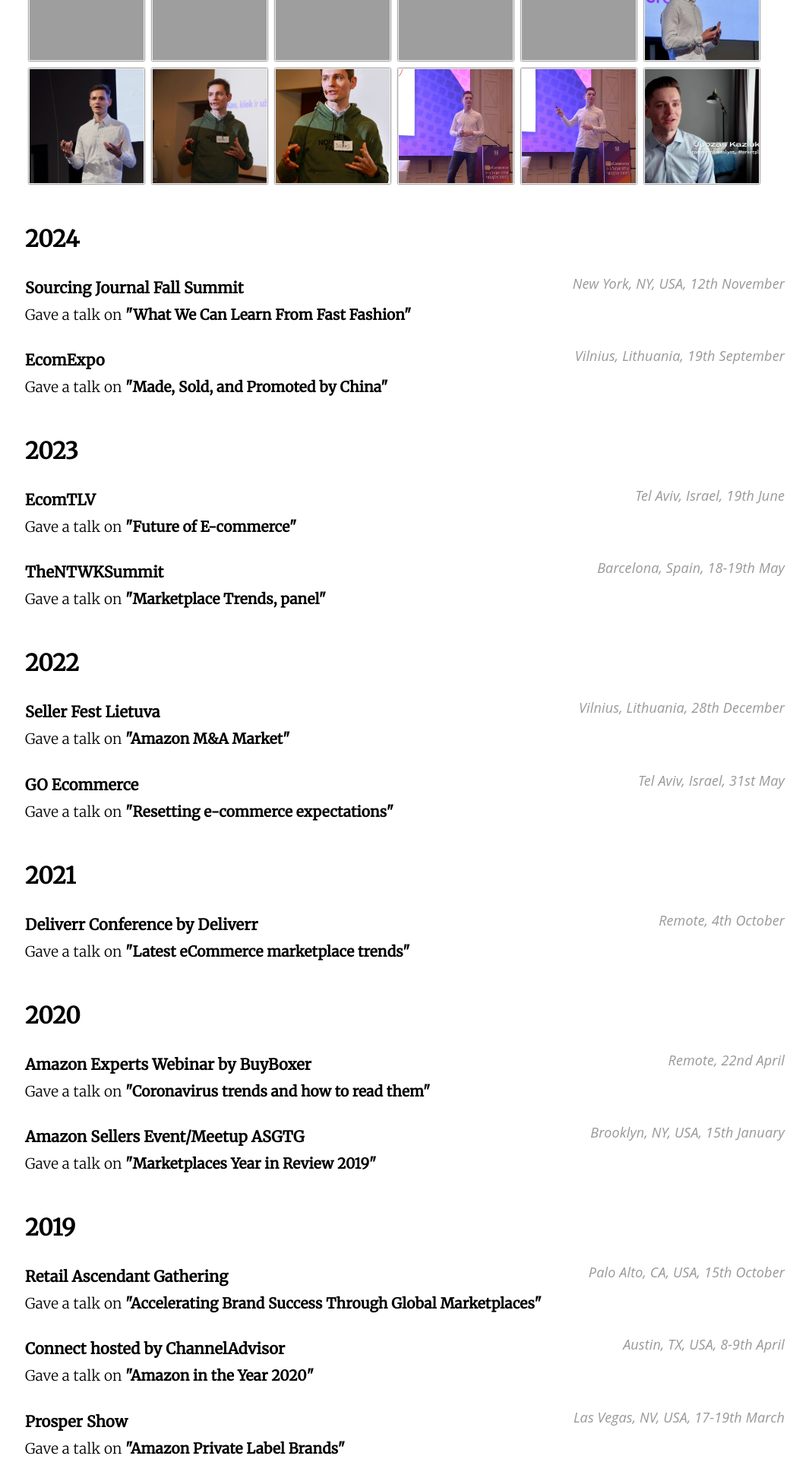
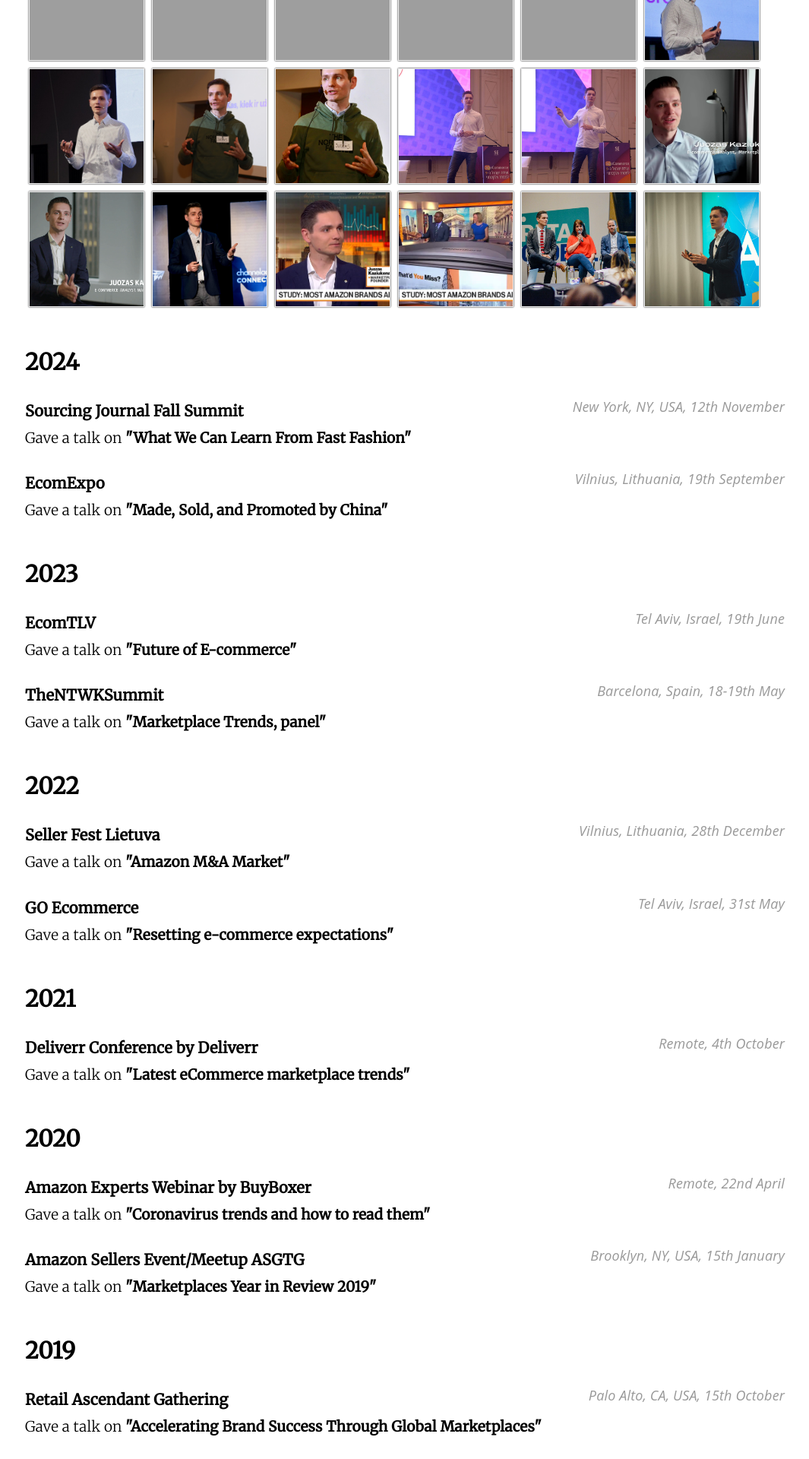
Before and after one commit to juokaz/juokaz.com, a Jekyll site: the page built from conferences.html, in a window 1280 px wide. Shown: the part 318-2238 px from the top of the page at 76% size, without its empty margins (107-1172 px from the left). Built offline with Jekyll 4.4.1, drawn with Linux system fonts in a browser that asks for light colours; grey boxes are pictures that could not be loaded.

Commit message:
Show only the latest 18 photos

```diff
--- a/conferences.html
+++ b/conferences.html
@@ -12,7 +12,7 @@ title: Conferences
 </p>
 
 <ul class="photos">
-    {% for image in site.pictures limit:12 %}
+    {% for image in site.pictures limit:18 %}
         <li><a href="/pictures/{{ image }}" title="{{ image | remove:'.jpg' | split:'-' | join:' ' }}"><img src="/pictures/{{ image }}" alt="{{ image | remove:'.jpg' | split:'-' | join:' ' }}" /></a></li>
     {% endfor %}
 </ul>
@@ -55,11 +55,4 @@ Some quotes from people who have recently attended my talks
 <blockquote>Really good talk. Liked the examples on how to make a spider act more like a human being. Presentation was good, lots of good examples, mixed with a good dose of humor.</blockquote>
 
 <blockquote>Interesting and insightful. The talk was delivered very professionally.</blockquote>
-
-<ul class="photos">
-    {% for image in site.pictures offset:12 %}
-        <li><a href="/pictures/{{ image }}" title="{{ image | remove:'.jpg' | split:'-' | join:' ' }}"><img src="/pictures/{{ image }}" alt="{{ image | remove:'.jpg' | split:'-' | join:' ' }}" /></a></li>
-    {% endfor %}
-</ul>
-
 </section>
```
